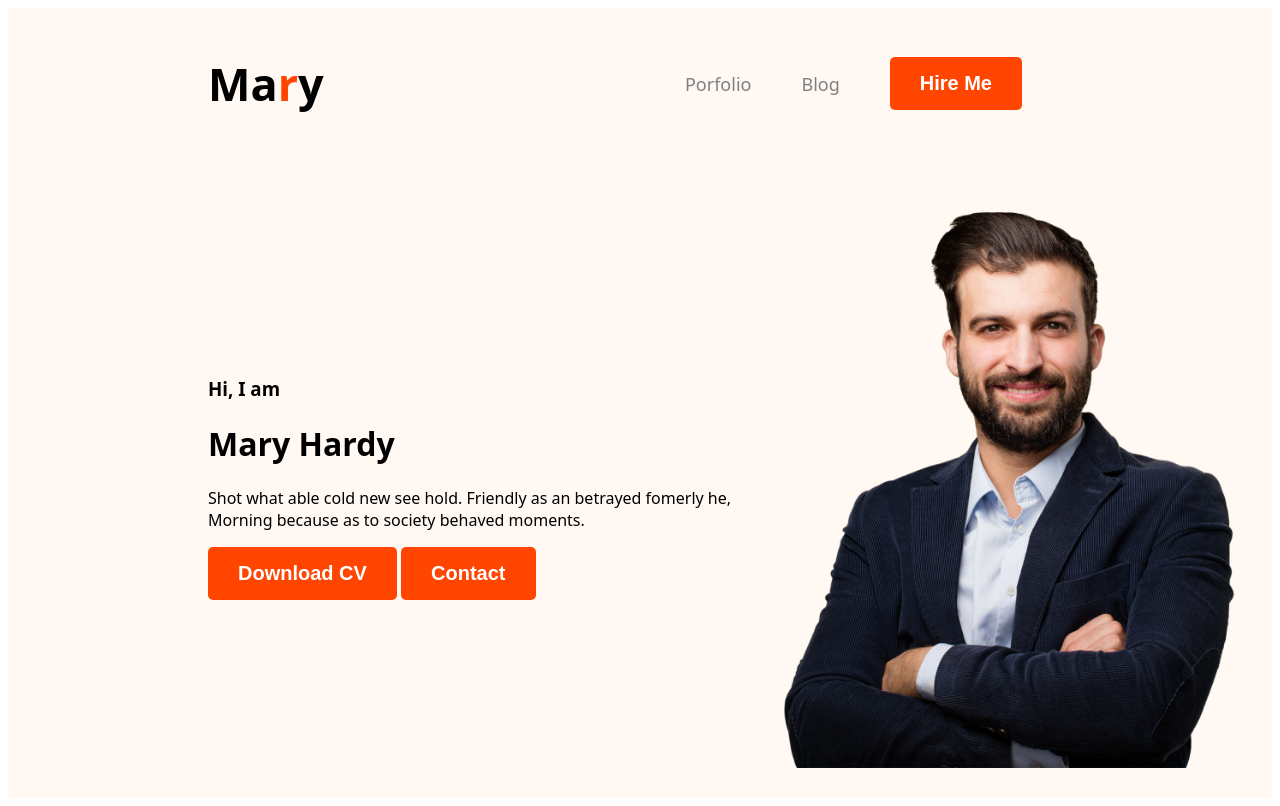
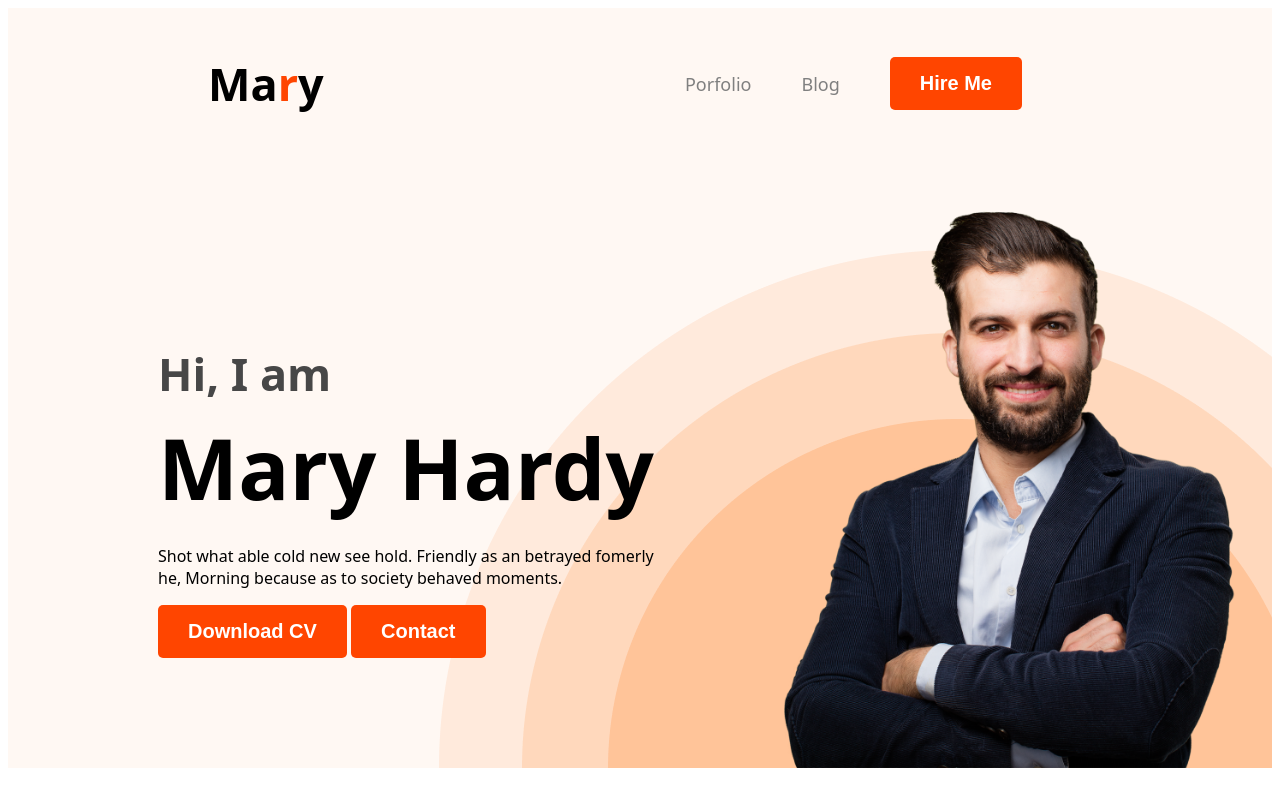
Before and after one commit to dinislamweb/my-created-website-repo, a plain HTML site: page index.html in a window 1280 px wide. Drawn offline with Linux system fonts and the light colour scheme.

Commit message:
header part added

```diff
--- a/index.html
+++ b/index.html
@@ -22,7 +22,7 @@
                     <h1 class="banner-title">
                         Mary Hardy
                     </h1>
-                    <p>Shot what able cold new see hold. Friendly as an betrayed fomerly he, Morning because as to society behaved moments.</p>
+                    <p class="banner-description">Shot what able cold new see hold. Friendly as an betrayed fomerly he, Morning because as to society behaved moments.</p>
                     <button class="btn-style">Download CV</button>
                     <button class="btn-style">Contact</button>
                 </div>
--- a/styles/style.css
+++ b/styles/style.css
@@ -43,13 +43,36 @@ nav a{
 }
 .header-style{
     background-color: #fff8f3;
+    background-image: url(../images/header_bg.png);
+    background-repeat: no-repeat;
+    background-position: bottom right;
+
 
 }
+
 .banner{
-    padding: 30px 30px 30px 200px;
+    padding: 30px 30px 0px 150px;
     display: flex;
     align-items: center;
+    justify-content: space-between;
+}
+.banner-content{
+    max-width: 500px;
 }
 .banner .profile-pic{
     width: 500px;
 }
+.banner-greetings{
+    font-size: 45px;
+    color: #474747;
+    margin-bottom: 0;
+}
+.banner-title{
+    font-size: 85px;
+    font-weight: 700;
+    margin-top: 5px;
+    margin-bottom: 20px;
+}
+.banner-description{
+    margin-top: 0;
+}
```
